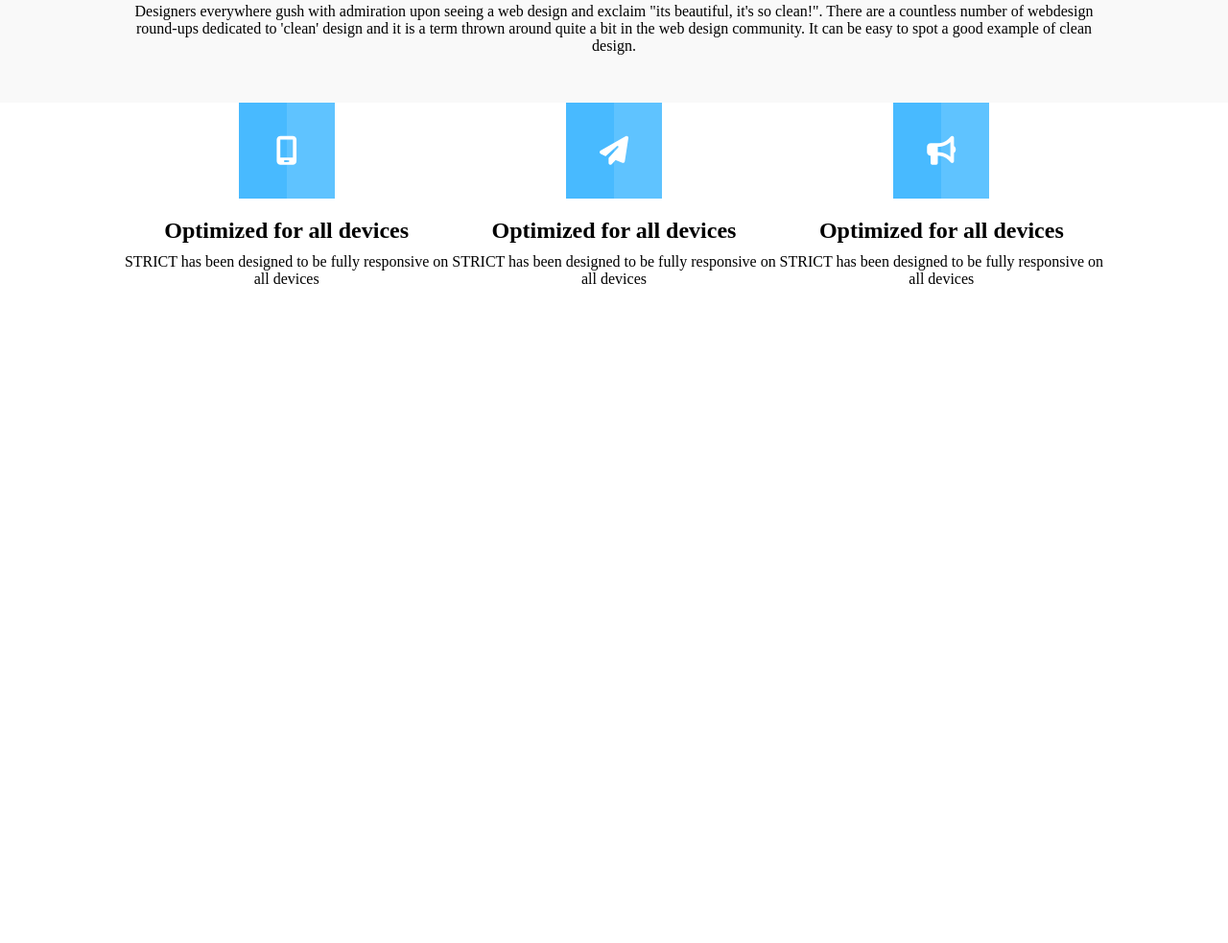
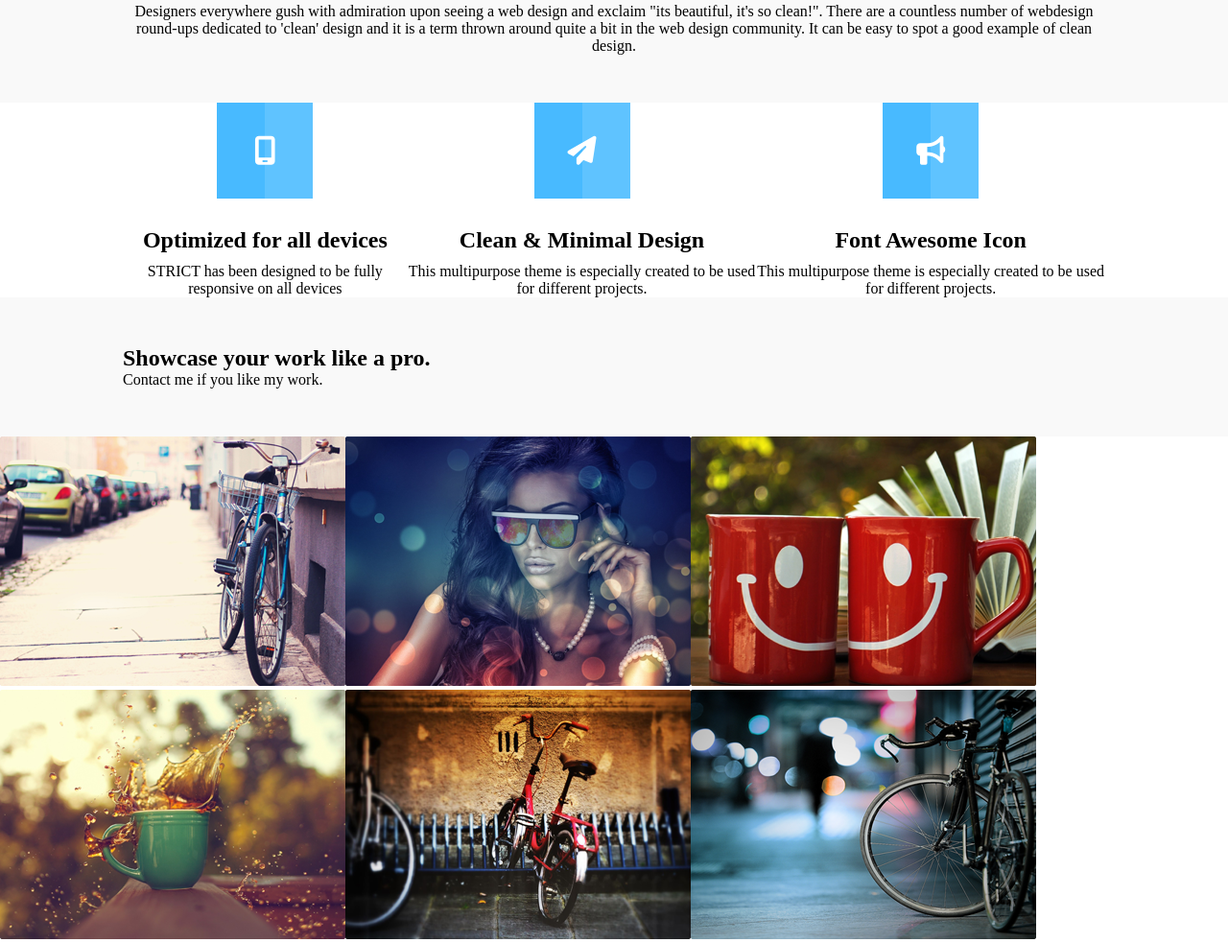
Before and after one commit to Habibaakterjesmin/Habiba, a plain HTML site: page index.html in a window 1280 px wide. Shown: the part 829-1812 px from the top of the page at 96% size. Before the commit the page ends 1129 px from the top, so only its background shows below. Drawn offline with Linux system fonts and the light colour scheme.

Commit message:
Add files via upload

```diff
--- a/css/style.css
+++ b/css/style.css
@@ -145,6 +145,38 @@ align-items: center;
 font-size: 30px;
 color: #ffff;
 margin: auto;
-margin-bottom: 20px;
+margin-bottom: 30px;
+}
+
+.work_section {
+background: #f9f9f9;
+padding: 50px 0;
+}
+.work_wrapper {
+width: 80%;
+margin: auto;
+
 
 }
+.work_heading {
+text-align: center;
+margin: auto;
+
+}
+.work_heading h1 {
+font-size: 50px;
+margin-bottom: 30px;
+}
+.work_heading p {
+
+}
+.gallery{
+display: flex;
+flex-wrap: wrap;
+}
+.gallery_item{
+
+}
+.gallery_item img{
+
+}
--- a/index.html
+++ b/index.html
@@ -67,21 +67,52 @@ responsive on all devices
         <div class="feature_item">
         <div class="icon_box">
             <i class="fa-solid fa-paper-plane"></i>            </div>
-            <h2>Optimized for all devices</h2>
+            <h2>Clean & Minimal Design</h2>
             <p>
-                STRICT has been designed to be fully
-responsive on all devices
+                This multipurpose theme is especially created
+to be used for different projects.
             </p>
         </div>
         <div class="feature_item">
             <div class="icon_box">
                 <i class="fa-solid fa-bullhorn"></i>            </div>
-                <h2>Optimized for all devices</h2>
+                <h2>Font Awesome Icon</h2>
                 <p>
-                    STRICT has been designed to be fully
-    responsive on all devices
+                    This multipurpose theme is especially created
+to be used for different projects.
                 </p>
             </div>
+    </section>
+    <section class="work_section">
+        <div class="work_wrapper">
+            <div class="wark_heading">
+                <h1>Showcase your work like a pro.</h1>
+                <p>  Contact me if you like my work.</p>
+            </div>
+        </div>
+    </section>
+
+
+    <section class="gallery">
+        <div class="gallery_item">
+            <img src="images/2-png.png" alt="">
+        </div>
+            <div class="gallery_item">
+                <img src="images/3.png" alt="">
+            </div>
+                <div class="gallery_item">
+                            <img src="images/4.png" alt="">
+                        </div>
+
+                        <div class="gallery_item">
+                                <img src="images/5.png" alt="">
+                            </div>
+                                <div class="gallery_item">
+                                    <img src="images/6.png" alt="">
+                                </div>
+                    <div class="gallery_item">
+                        <img src="images/7.png" alt="">
+                    </div>
     </section>
 
 </body>
```
Also changed, not shown: images/2-png.png (added), images/3.png (added), images/4.png (added), images/5.png (added), images/6.png (added), images/7.png (added).
